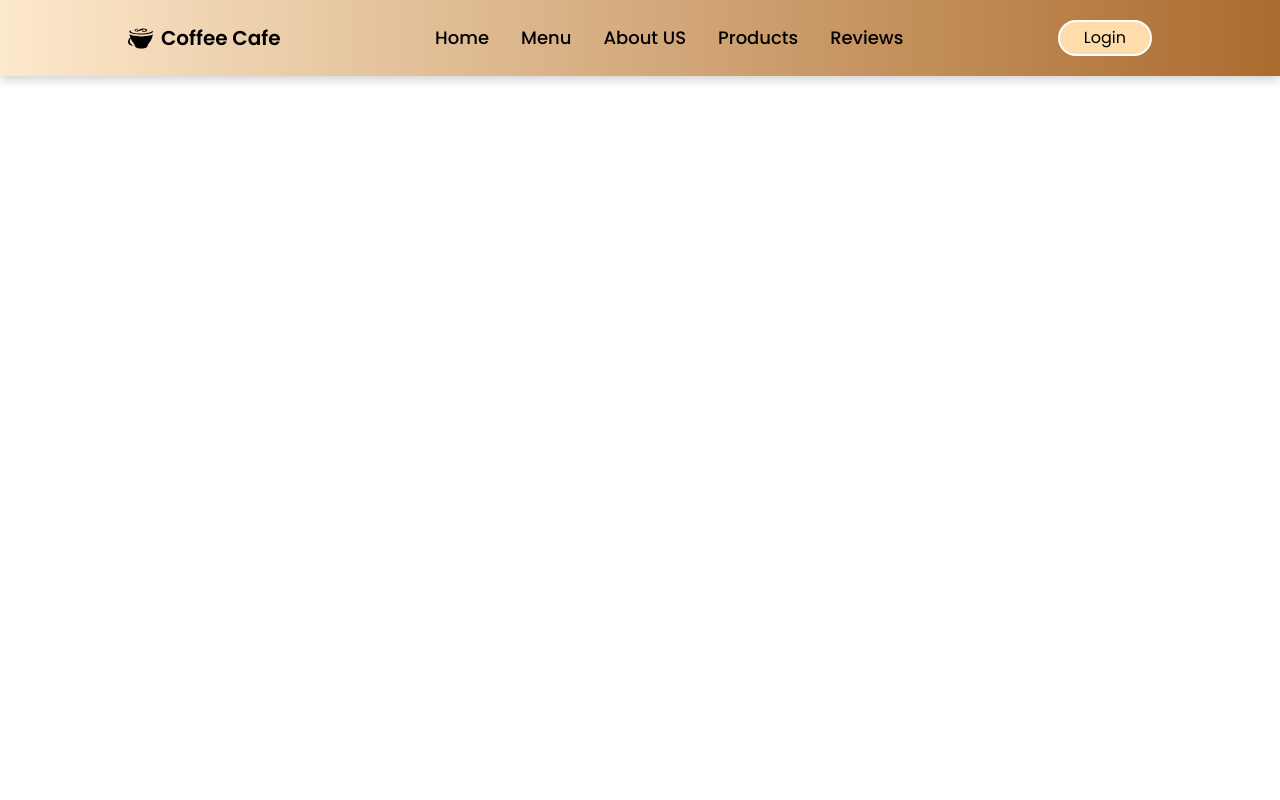
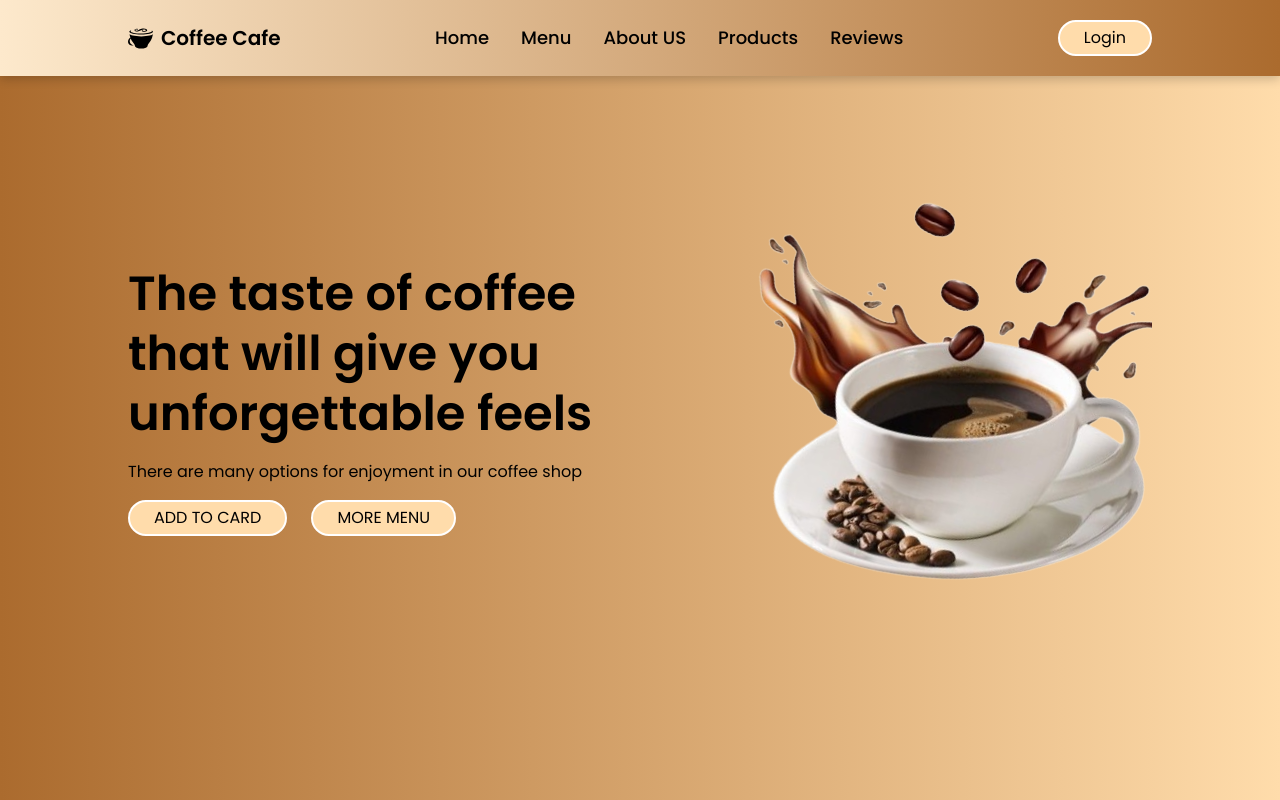
Before and after one commit to Kaushalya13/CoffeeShop-Website, a React (Vite) app: page / in a window 1280 px wide. Built offline with nearby package versions, Linux system fonts and the light colour scheme.

Commit message:
add home page

```diff
--- a/src/App.jsx
+++ b/src/App.jsx
@@ -1,10 +1,17 @@
 import React from 'react'
 import Navbar from "./components/Navbar";
+import Home from './components/Home';
 
 const App = () => {
   return (
     <div>
       <Navbar />
+
+      <main>
+        <div id='home'>
+          <Home />
+        </div>
+      </main>
     </div>
   )
 }
--- /dev/null
+++ b/src/components/Home.jsx
@@ -0,0 +1,26 @@
+import React from 'react'
+import Button from '../layouts/Button'
+import img from '../assets/img/home.png'
+
+
+const Home = () => {
+  return (
+    <div className=" min-h-screen flex flex-col justify-center lg:flex-row lg:justify-between items-center lg:px-32 px-5 gap-10 bg-gradient-to-r from-[#AB6B2E] to-[#FFDCAB] ">
+      <div className=" w-full lg:w-2/4 space-y-4 mt-14 lg:mt-0">
+        <h1 className="font-semibold text-5xl text-center lg:text-start leading-tight">The taste of coffee that will give you unforgettable feels</h1>
+        <p>There are many options for enjoyment in our coffee shop</p>
+
+        <div className=" flex flex-row gap-6">
+            <Button title="ADD TO CARD"/>
+            <Button title="MORE MENU"/>
+        </div>
+      </div>
+
+      <div className="relative">
+        <img  src={img} alt='img' />
+      </div>
+    </div>
+  )
+}
+
+export default Home
```
Also changed, not shown: src/assets/img/home.png (added), 1 other file (tests, documents, lock files or other folders).
